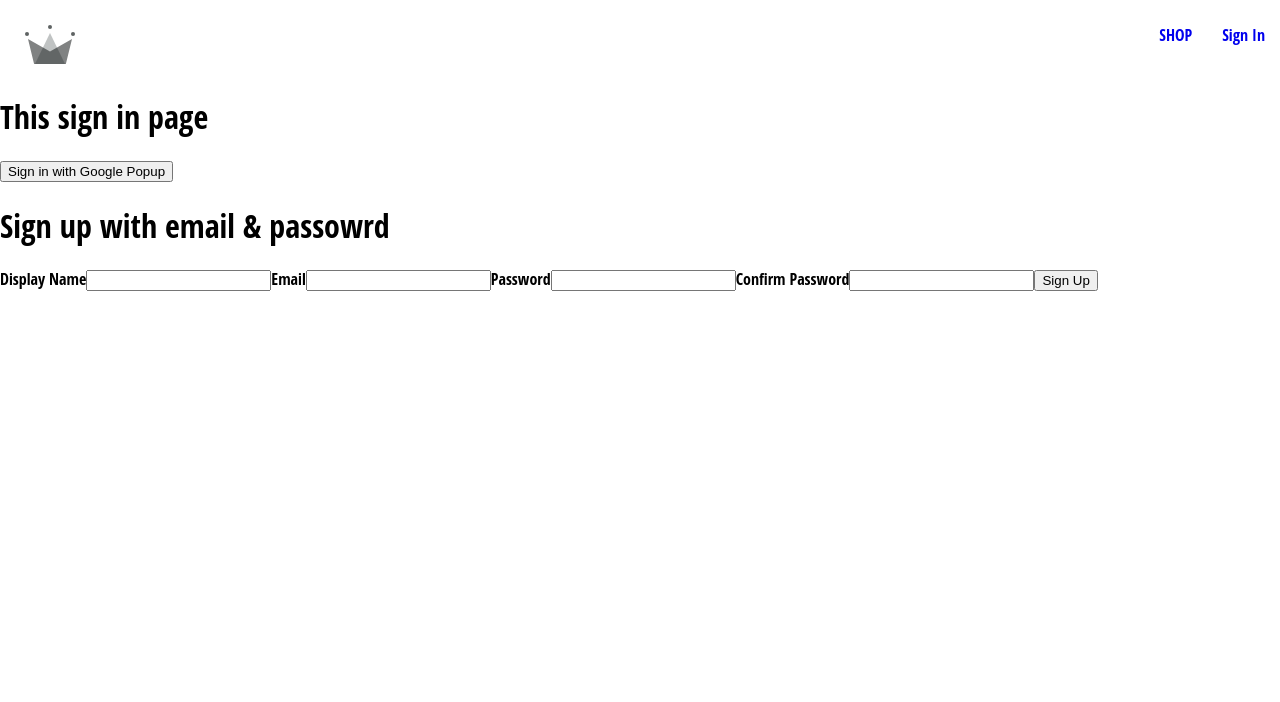
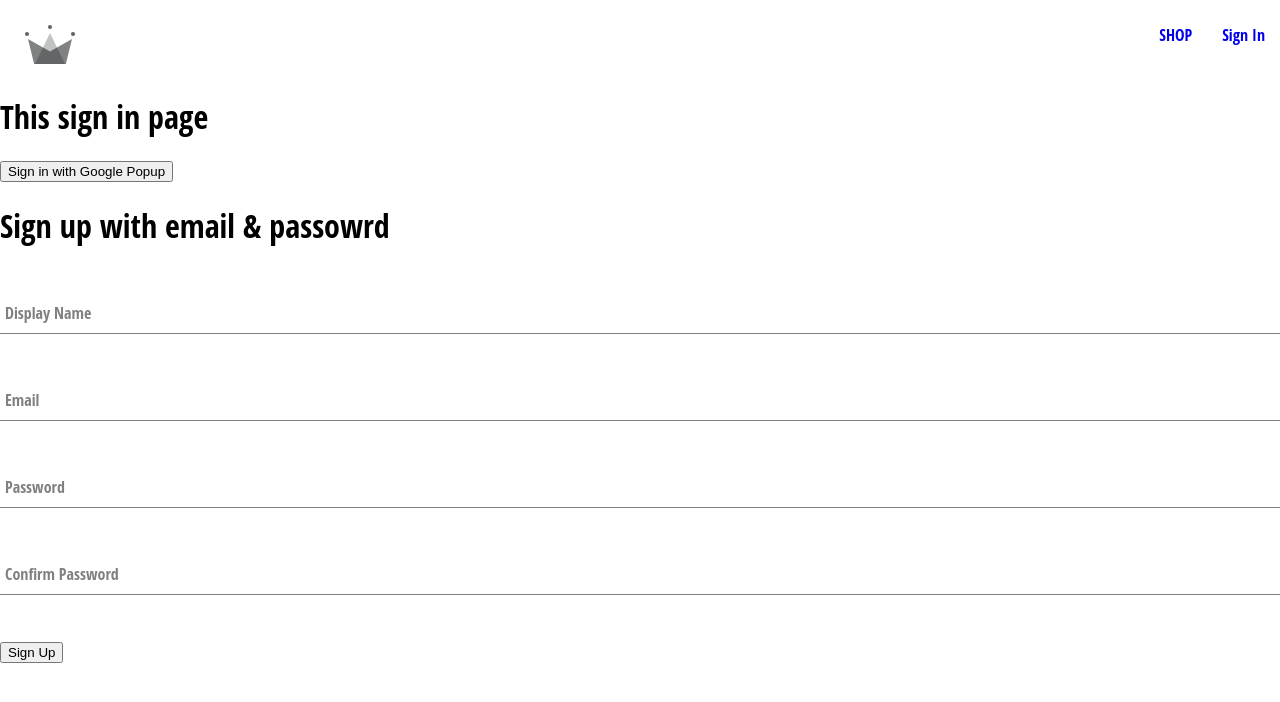
Before and after one commit to Adityagautamm/crwn-clothing, a React (Create React App) app: page /sign-in in a window 1280 px wide. Shown: the top 702 px of the page. Built offline with nearby package versions, Linux system fonts and the light colour scheme.

Commit message:
some chnage

```diff
--- /dev/null
+++ b/src/components/form-input/form-input.component.jsx
@@ -0,0 +1,17 @@
+import "./form-input.styles.scss";
+const FormInput = ({ label, ...otherProps }) => {
+  return (
+    <div className="group">
+      <input className="form-input" {...otherProps} />
+      <label
+        className={`${
+          otherProps.value.length ? "shrink" : ""
+        } form-input-label`}
+      >
+        {label}
+      </label>
+    </div>
+  );
+};
+
+export default FormInput;
--- /dev/null
+++ b/src/components/form-input/form-input.styles.scss
@@ -0,0 +1,54 @@
+$sub-color: grey;
+$main-color: black;
+
+@mixin shrinkLabel {
+    top: -14px;
+    font-size: 12px;
+    color: $main-color;
+}
+
+.group {
+    position: relative;
+    margin: 45px 0;
+
+    .form-input {
+        background: none;
+        background-color: white;
+        color: $sub-color;
+        font-size: 18px;
+        padding: 10px 10px 10px 5px;
+        display: block;
+        width: 100%;
+        border: none;
+        border-radius: 0;
+        border-bottom: 1px solid $sub-color;
+        margin: 25px 0;
+
+        &:focus {
+            outline: none;
+        }
+
+        &:focus~.form-input-label {
+            @include shrinkLabel();
+        }
+    }
+
+    input[type='password'] {
+        letter-spacing: 0.3em;
+    }
+
+    .form-input-label {
+        color: $sub-color;
+        font-size: 16px;
+        font-weight: normal;
+        position: absolute;
+        pointer-events: none;
+        left: 5px;
+        top: 10px;
+        transition: 300ms ease all;
+
+        &.shrink {
+            @include shrinkLabel();
+        }
+    }
+}
--- a/src/components/sign-up-form/sign-up-form.component.jsx
+++ b/src/components/sign-up-form/sign-up-form.component.jsx
@@ -1,23 +1,45 @@
 import { useState } from "react";
-import { createAuthUserWithEmailAndPassword } from "../../utils/firebase/firebase.utils";
+import {
+  createAuthUserWithEmailAndPassword,
+  createUserDocumentFromAuth,
+} from "../../utils/firebase/firebase.utils";
+import FormInput from "../form-input/form-input.component";
 
 const defaultFormFields = {
   displayName: "",
   email: "",
   password: "",
-  conformPassowrd: "",
+  confirmPassword: "",
 };
 
 const SignUpForm = () => {
   const [formFields, setFormFields] = useState(defaultFormFields);
-  const { displayName, email, password, confirmPassoword } = formFields;
+  const { displayName, email, password, confirmPassword } = formFields;
 
-  console.log(formFields);
+  const resetFormFields = () => {
+    setFormFields(defaultFormFields);
+  };
 
   const handleSubmit = async (event) => {
     event.preventDefault();
-    if (password !== confirmPassoword) return;
-    const userAuth = createAuthUserWithEmailAndPassword(email, password);
+    if (password !== confirmPassword) {
+      alert("Passwords do not match");
+      return;
+    }
+
+    try {
+      const { user } = await createAuthUserWithEmailAndPassword(
+        email,
+        password
+      );
+      await createUserDocumentFromAuth(user, { displayName });
+      resetFormFields();
+    } catch (error) {
+      if (error.code === "auth/email-already-in-use") {
+        alert("Cannot create user, user already in exit");
+      }
+      console.log("user creation error", error);
+    }
   };
 
   const handleChange = (event) => {
@@ -28,9 +50,9 @@
   return (
     <div>
       <h1>Sign up with email & passowrd</h1>
-      <form onSubmit={() => {}}>
-        <label>Display Name</label>
-        <input
+      <form onSubmit={handleSubmit}>
+        <FormInput
+          label="Display Name"
           type="text"
           required
           name="displayName"
@@ -38,8 +60,8 @@
           onChange={handleChange}
         />
 
-        <label>Email</label>
-        <input
+        <FormInput
+          label="Email"
           type="email"
           required
           name="email"
@@ -47,8 +69,8 @@
           onChange={handleChange}
         />
 
-        <label>Password</label>
-        <input
+        <FormInput
+          label="Password"
           type="password"
           required
           name="password"
@@ -56,12 +78,12 @@
           onChange={handleChange}
         />
 
-        <label>Confirm Password</label>
-        <input
+        <FormInput
+          label="Confirm Password"
           type="password"
           required
-          name="confirmPassoword"
-          value={confirmPassoword}
+          name="confirmPassword"
+          value={confirmPassword}
           onChange={handleChange}
         />
         <button type="submit">Sign Up</button>
--- a/src/utils/firebase/firebase.utils.js
+++ b/src/utils/firebase/firebase.utils.js
@@ -34,17 +34,25 @@
 
 export const db = getFirestore();
 
-export const createUserDocumentFromAuth = async (userAuth) => {
+export const createUserDocumentFromAuth = async (
+  userAuth,
+  additionInformation
+) => {
   if (!userAuth) return;
   const userDocRef = doc(db, "users", userAuth.uid);
   const userSnapshot = await getDoc(userDocRef);
 
-  console.log(userSnapshot.exists());
+  console.log("does the user exist:", userSnapshot.exists());
   if (!userSnapshot.exists()) {
     const { displayName, email } = userAuth;
     const createdAt = new Date();
     try {
-      await setDoc(userDocRef, { displayName, email, createdAt });
+      await setDoc(userDocRef, {
+        displayName,
+        email,
+        createdAt,
+        ...additionInformation,
+      });
     } catch (error) {
       console.log("error creating the user", error.message);
     }
@@ -55,5 +63,5 @@
 
 export const createAuthUserWithEmailAndPassword = async (email, password) => {
   if (!email || !password) return;
-  return await createAuthUserWithEmailAndPassword(auth, email, password);
+  return await createUserWithEmailAndPassword(auth, email, password);
 };
```
